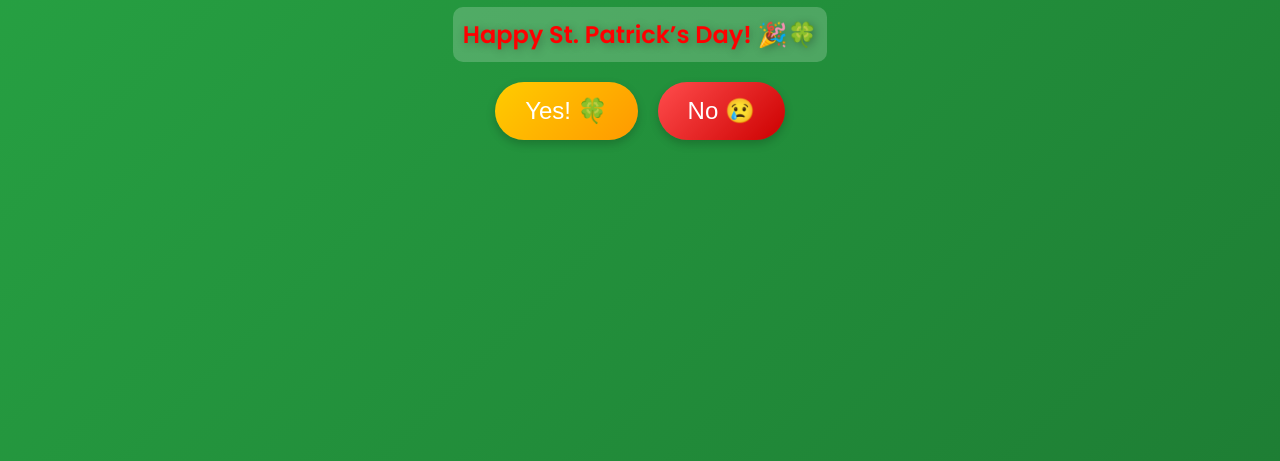
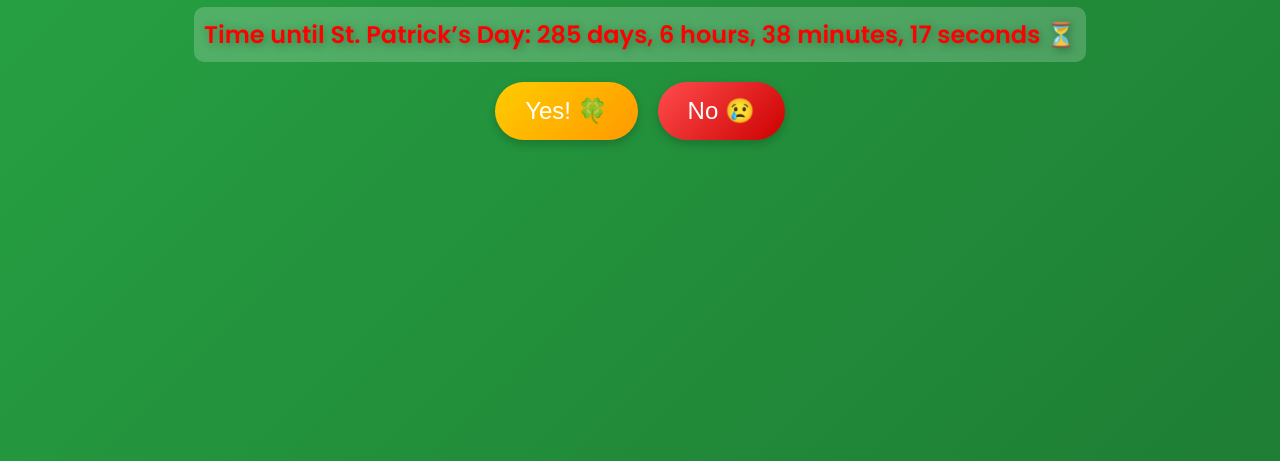
Before and after one commit to colincano20/SaintPatty, a plain HTML site: page index.html in a window 1280 px wide. Shown: the part 389-850 px from the top of the page. Drawn offline with nearby package versions, Linux system fonts and the light colour scheme.

Commit message:
Update index.html

```diff
--- a/index.html
+++ b/index.html
@@ -164,7 +164,7 @@
         // Countdown Timer Function
         let countdownInterval;
         function updateCountdown() {
-            const stPatricksDay = new Date("March 17, 2025 00:00:00").getTime();
+            const stPatricksDay = new Date("March 17, 2026 00:00:00").getTime();
             const now = new Date().getTime();
             const timeLeft = stPatricksDay - now;
 
```
